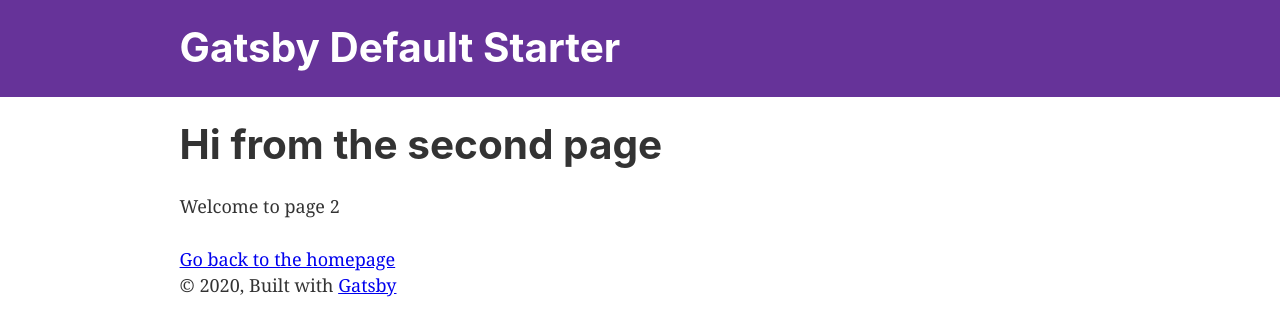
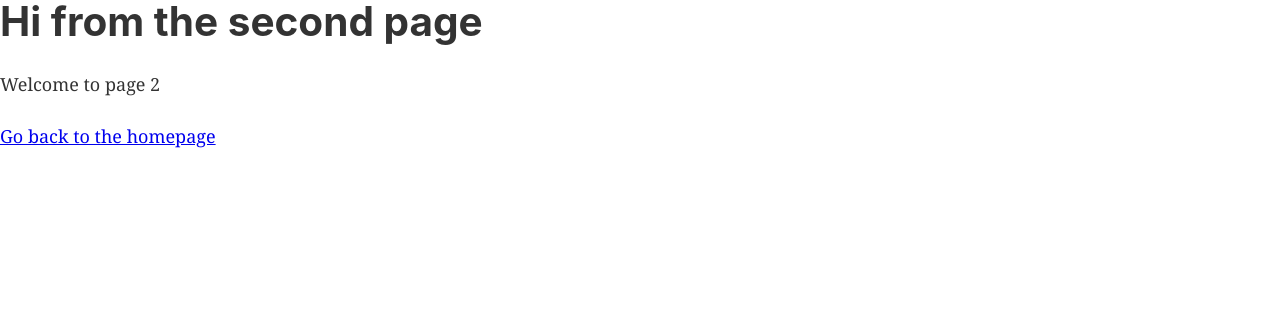
Before and after one commit to Harendra1993/covid19-globe, a Gatsby site: page /page-2 in a window 1280 px wide. Built offline with nearby package versions, Linux system fonts and the light colour scheme; Gatsby itself is replaced by a stand-in of ours.

Commit message:
Added new components

```diff
--- a/package.json
+++ b/package.json
@@ -18,7 +18,9 @@
     "prop-types": "^15.7.2",
     "react": "^16.12.0",
     "react-dom": "^16.12.0",
-    "react-helmet": "^6.0.0"
+    "react-globe": "^4.0.0",
+    "react-helmet": "^6.0.0",
+    "three": "^0.115.0"
   },
   "devDependencies": {
     "prettier": "2.0.4"
--- a/src/components/layout.js
+++ b/src/components/layout.js
@@ -25,20 +25,14 @@ const Layout = ({ children }) => {
 
   return (
     <>
-      <Header siteTitle={data.site.siteMetadata.title} />
-      <div
-        style={{
-          margin: `0 auto`,
-          maxWidth: 960,
-          padding: `0 1.0875rem 1.45rem`,
-        }}
-      >
+      {/* <Header siteTitle={data.site.siteMetadata.title} /> */}
+      <div>
         <main>{children}</main>
-        <footer>
+        {/* <footer>
           © {new Date().getFullYear()}, Built with
           {` `}
           <a href="https://www.gatsbyjs.org">Gatsby</a>
-        </footer>
+        </footer> */}
       </div>
     </>
   )
```
Also changed, not shown: src/components/globe.js (added, +10 -0 lines), src/pages/index.js (+7 -5 lines), src/components/ui/blur.js (added), src/components/ui/button.js (added), 1 other file.
